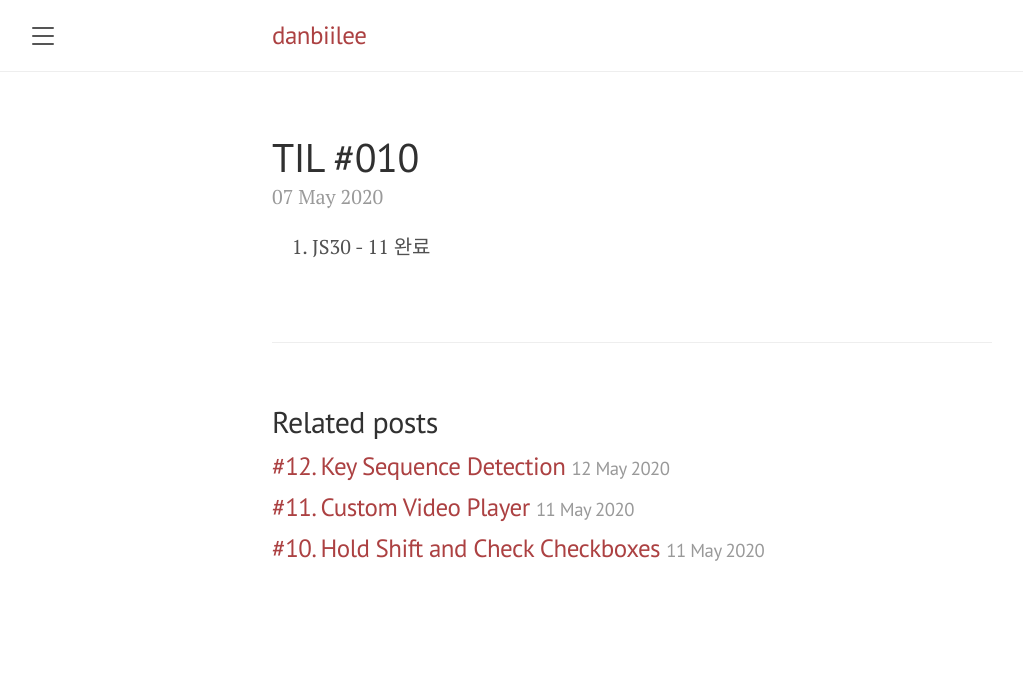
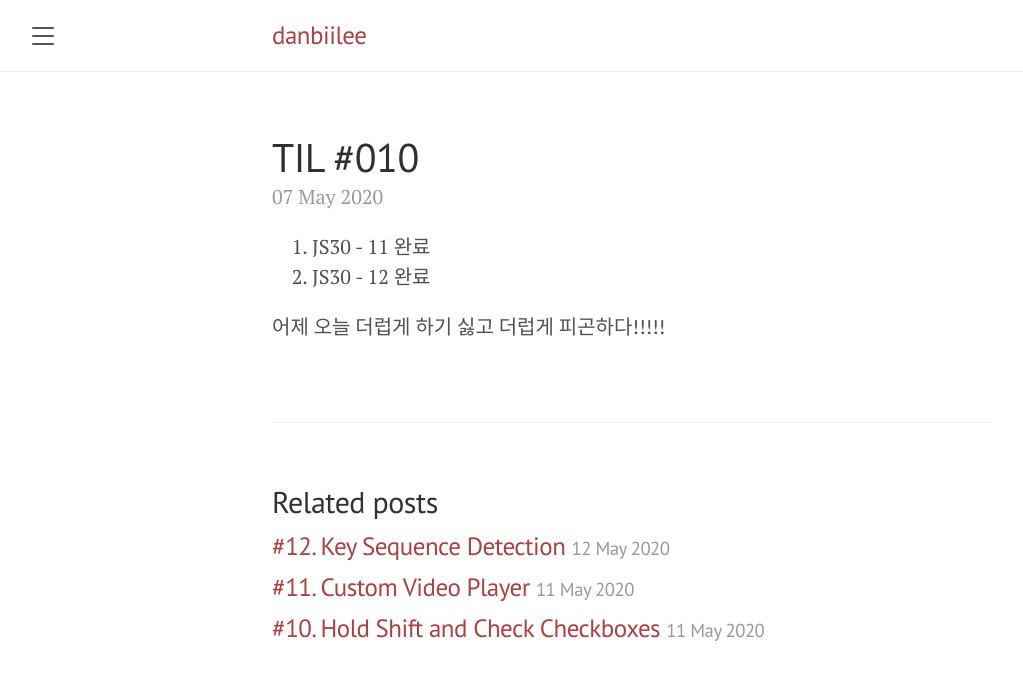
Before and after one commit to danbiilee/danbiilee.github.io, a Jekyll site: the page built from _posts/TIL/2020-05-07-TIL10.md, in a window 1280 px wide. Shown: the top 680 px of the page, without its empty margins (8-1031 px from the left). Built offline with Jekyll 4.4.1, drawn with Linux system fonts in a browser that asks for light colours.

Commit message:
docs: Modify 'TIL10'

```diff
--- a/_posts/TIL/2020-05-07-TIL10.md
+++ b/_posts/TIL/2020-05-07-TIL10.md
@@ -4,3 +4,6 @@ category: TIL
 ---
 
 1. JS30 - 11 완료
+2. JS30 - 12 완료
+
+어제 오늘 더럽게 하기 싫고 더럽게 피곤하다!!!!!
```
